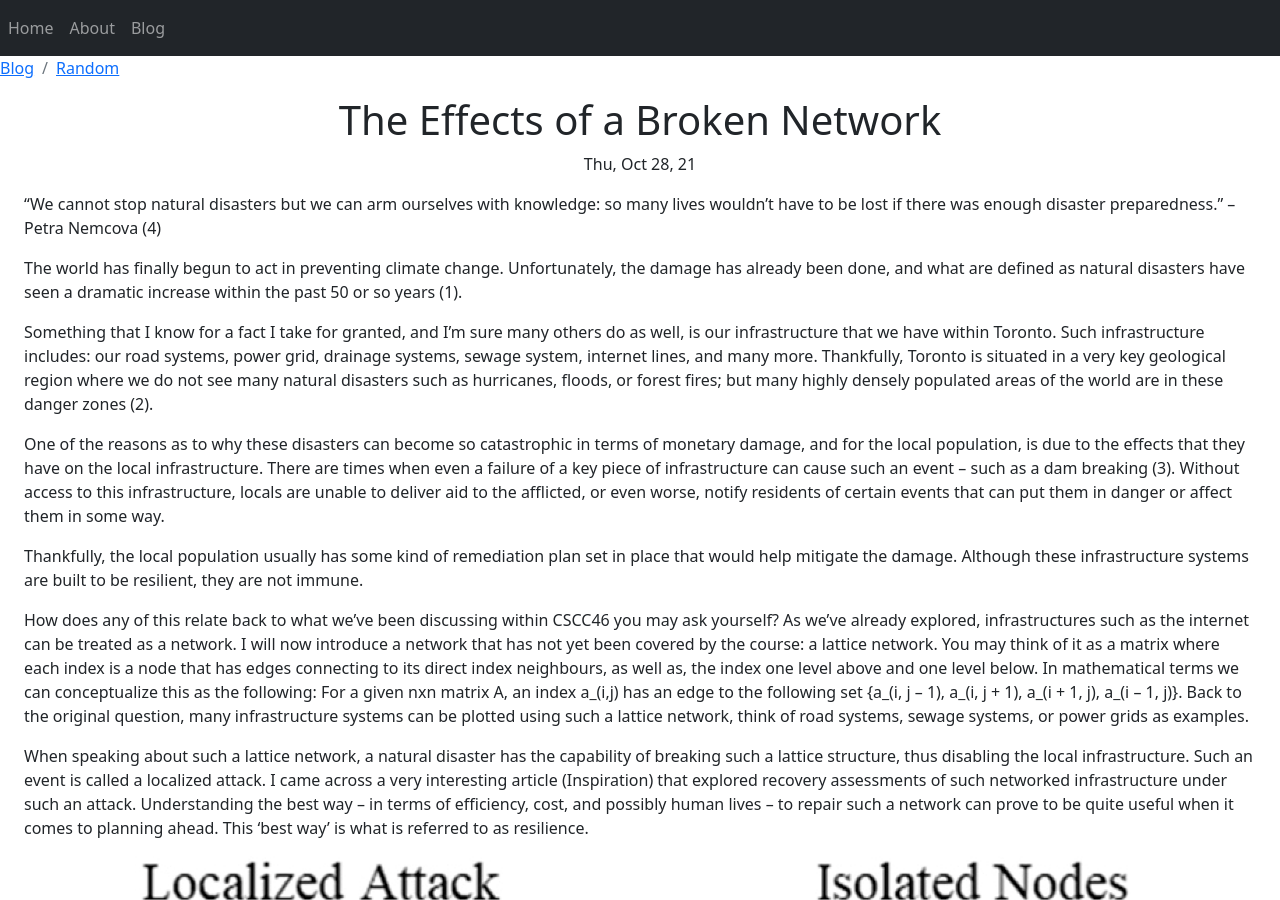
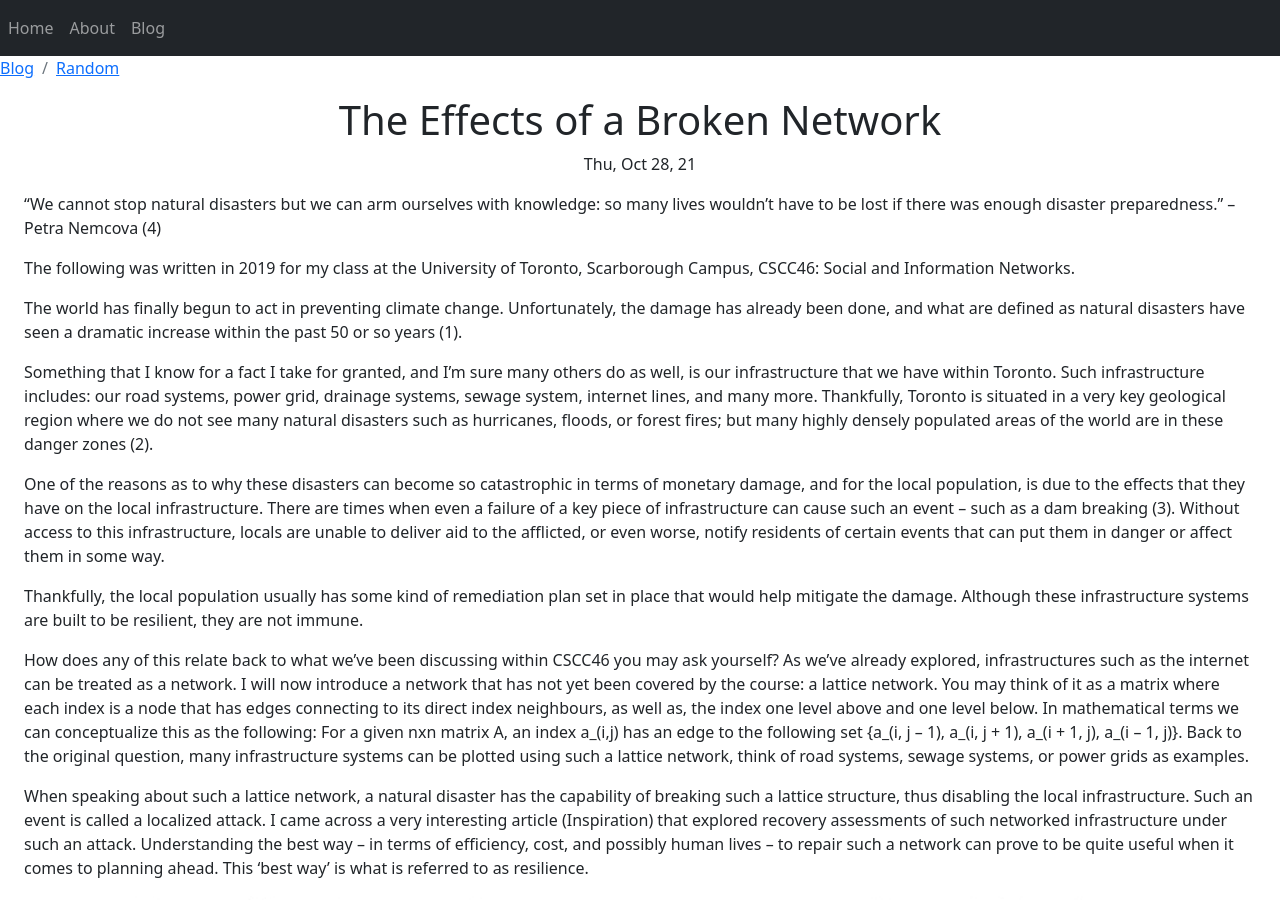
Before and after one commit to KostyaIliouk/KostyaIliouk.github.io, a Jekyll site: the page built from random/_posts/2021-10-28-broken_network.md, in a window 1280 px wide and 900 px high. Built offline with Jekyll 4.4.1, drawn with Linux system fonts in a browser that asks for light colours.

Commit message:
small disclaimer on when post was written

```diff
--- a/random/_posts/2021-10-28-broken_network.md
+++ b/random/_posts/2021-10-28-broken_network.md
@@ -4,6 +4,8 @@ title: The Effects of a Broken Network
 ---
 
 “We cannot stop natural disasters but we can arm ourselves with knowledge: so many lives wouldn’t have to be lost if there was enough disaster preparedness.” – Petra Nemcova (4)
+
+The following was written in 2019 for my class at the University of Toronto, Scarborough Campus, CSCC46: Social and Information Networks.
 
 The world has finally begun to act in preventing climate change. Unfortunately, the damage has already been done, and what are defined as natural disasters have seen a dramatic increase within the past 50 or so years (1).
 
```
